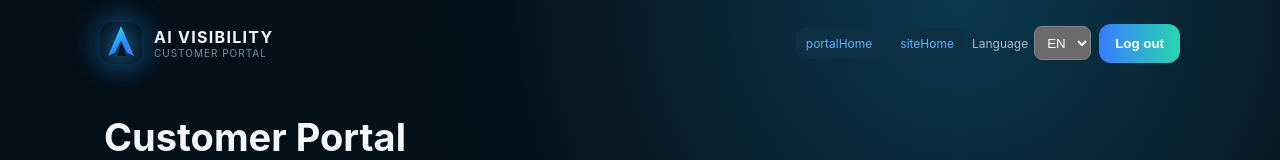
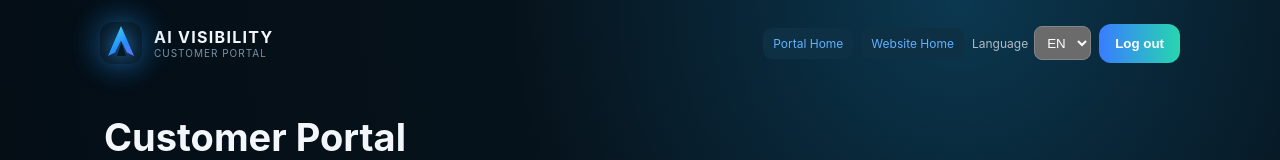
Before and after one commit to mehmetozan-5858/ai-visibility, a Next.js app: page /musteri-panel in a window 1280 px wide. Shown: the top 160 px of the page. Built offline with nearby package versions, Linux system fonts and the light colour scheme; no server answers.

Commit message:
Make customer navigation bilingual without login fallback

```diff
--- a/components/CustomerShell.js
+++ b/components/CustomerShell.js
@@ -10,8 +10,8 @@ export default function CustomerShell({title,subtitle,children}){
     <header className="top">
       <Link href="/musteri-panel" className="brand"><span className="logo">A</span><div><strong>AI VISIBILITY</strong><small>{t("customerPanel")}</small></div></Link>
       <div style={{display:"flex",gap:8,alignItems:"center",flexWrap:"wrap",justifyContent:"flex-end"}}>
-        <Link href="/musteri-panel" className="mini-action">{t("portalHome")}</Link>
-        <Link href="/" className="mini-action">{t("siteHome")}</Link>
+        <Link href="/musteri-panel" className="mini-action">{lang==="en"?"Portal Home":"Panel Ana Sayfa"}</Link>
+        <Link href="/" className="mini-action">{lang==="en"?"Website Home":"Site Ana Sayfa"}</Link>
         <LanguageSwitcher/>
         <button onClick={logout}>{t("logout")}</button>
       </div>
```
